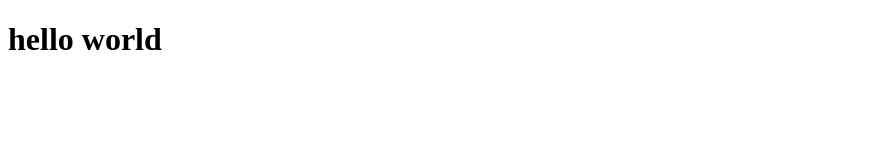
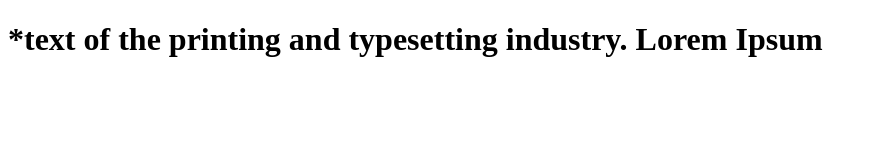
Before and after one commit to victoria1900/MyTest, a plain HTML site: page index.html in a window 1280 px wide. Shown: the whole page, without its empty margins (0-876 px from the left). Drawn offline with Linux system fonts and the light colour scheme.

Commit message:
some text

```diff
--- a/index.html
+++ b/index.html
@@ -7,6 +7,6 @@
     <title>Document</title>
 </head>
 <body>
-    <h1>hello world</h1>
+    <h1>*text of the printing and typesetting industry. Lorem Ipsum</h1>
 </body>
 </html>
```
